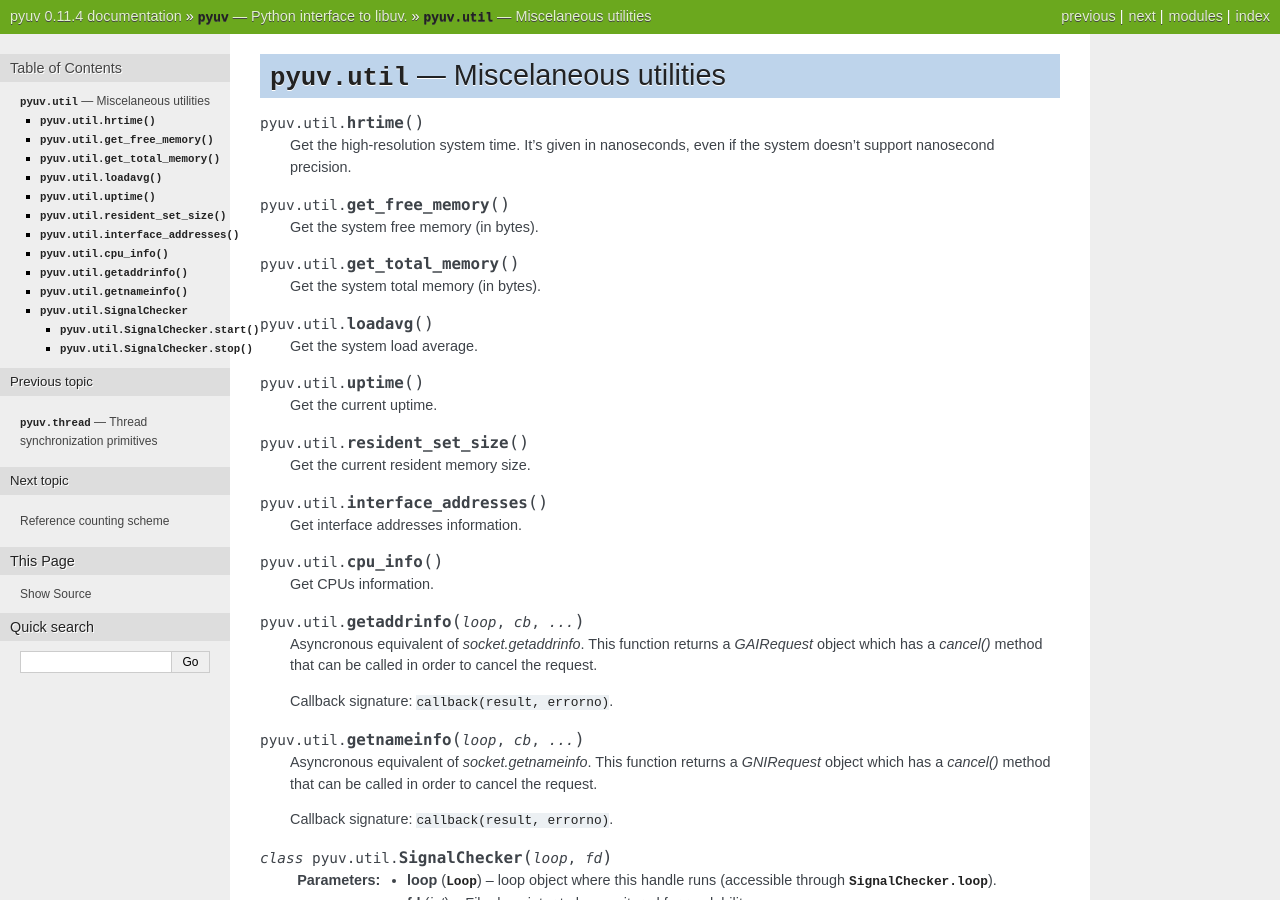
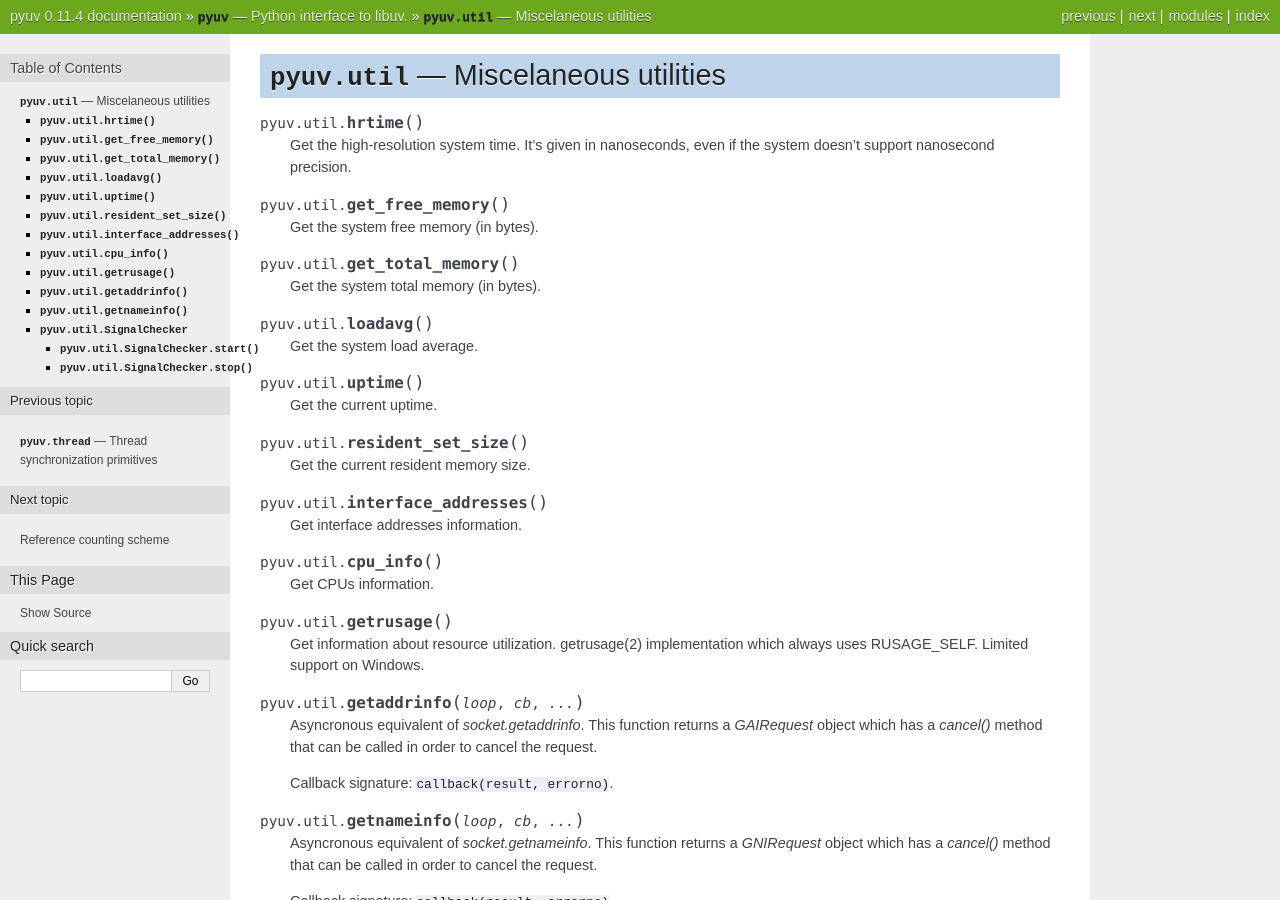
Before and after one commit to saghul/pyuv, a Sphinx documentation site: the page built from docs/util.rst, in a window 1280 px wide and 900 px high. Built offline with Sphinx 7.4.7, drawn with Linux system fonts in a browser that asks for light colours.

Commit message:
doc: add documentation for getrusage

```diff
--- a/docs/util.rst
+++ b/docs/util.rst
@@ -42,6 +42,11 @@
 
     Get CPUs information.
 
+.. py:function:: pyuv.util.getrusage
+
+    Get information about resource utilization. getrusage(2) implementation
+    which always uses RUSAGE_SELF. Limited support on Windows.
+
 .. py:function:: pyuv.util.getaddrinfo(loop, cb, ...)
 
     Asyncronous equivalent of `socket.getaddrinfo`. This function returns
```
